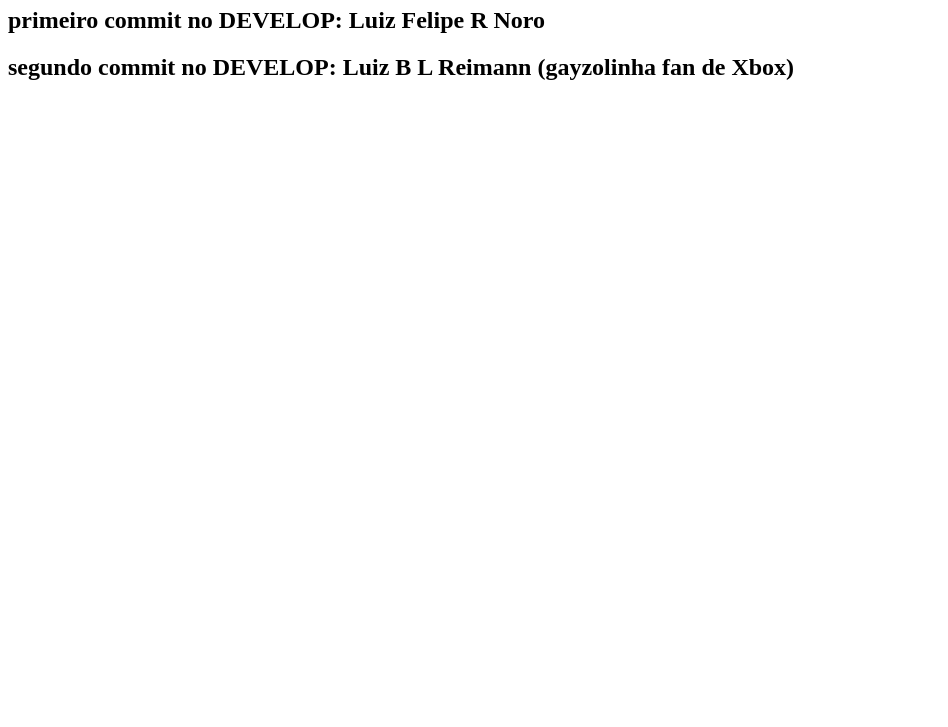
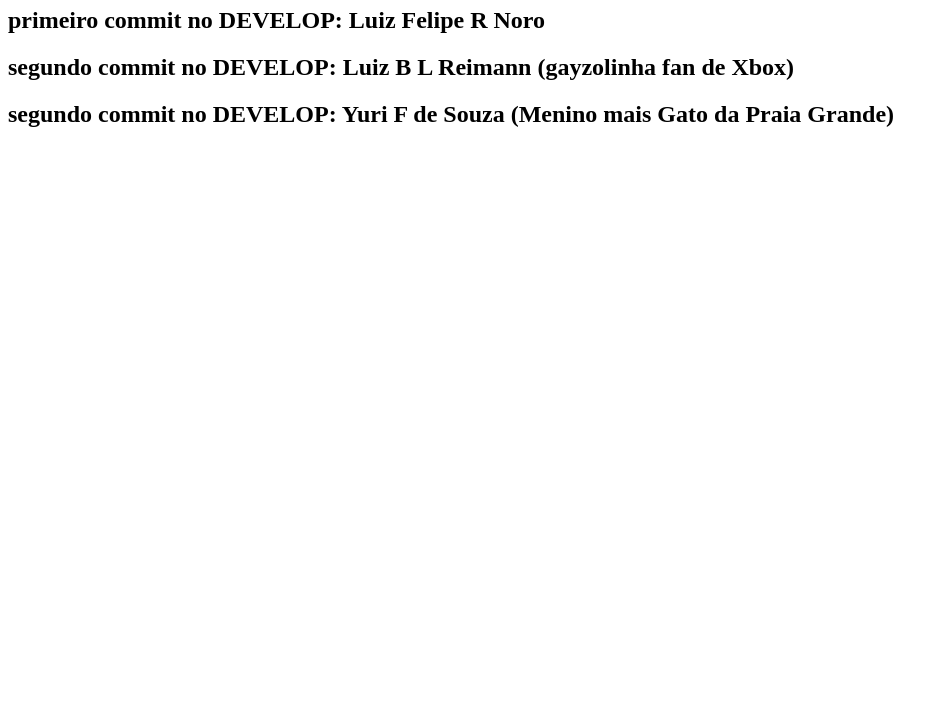
Before and after one commit to LuizFelipeRNoro/CI_CD, a plain HTML site: page index.html in a window 1280 px wide. Shown: the part 73-800 px from the top of the page, without its empty margins (0-948 px from the left). Drawn offline with Linux system fonts and the light colour scheme.

Commit message:
Terceiro Commit

```diff
--- a/index.html
+++ b/index.html
@@ -10,5 +10,6 @@
     <h1>TP ENG SOFT - CI CD</h1>
         <h2> primeiro commit no DEVELOP: Luiz Felipe R Noro</h2>
         <h2> segundo commit no DEVELOP: Luiz B L Reimann (gayzolinha fan de Xbox)</h2>
+        <h2> segundo commit no DEVELOP: Yuri F de Souza (Menino mais Gato da Praia Grande)</h2>
 </body>
 </html>
```
